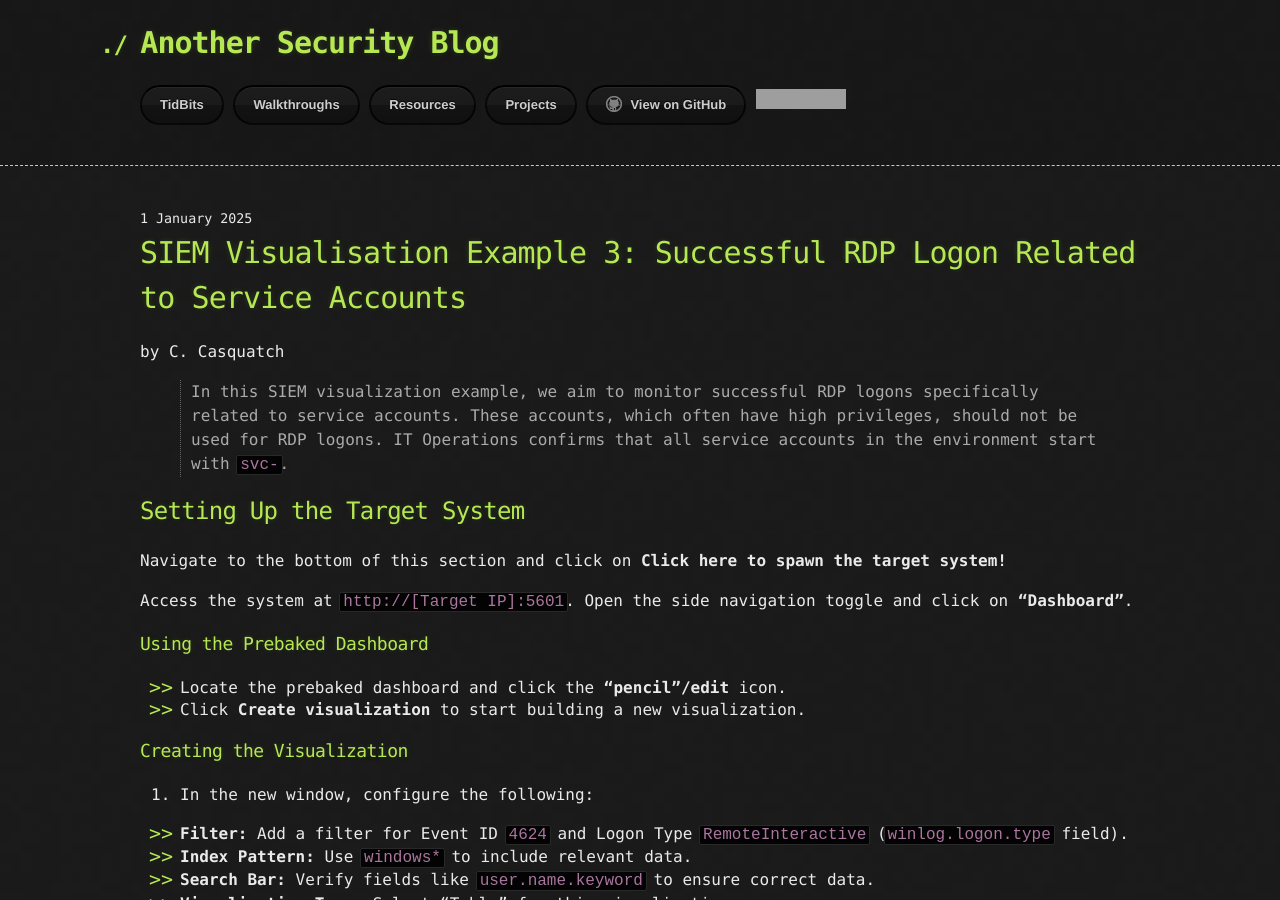
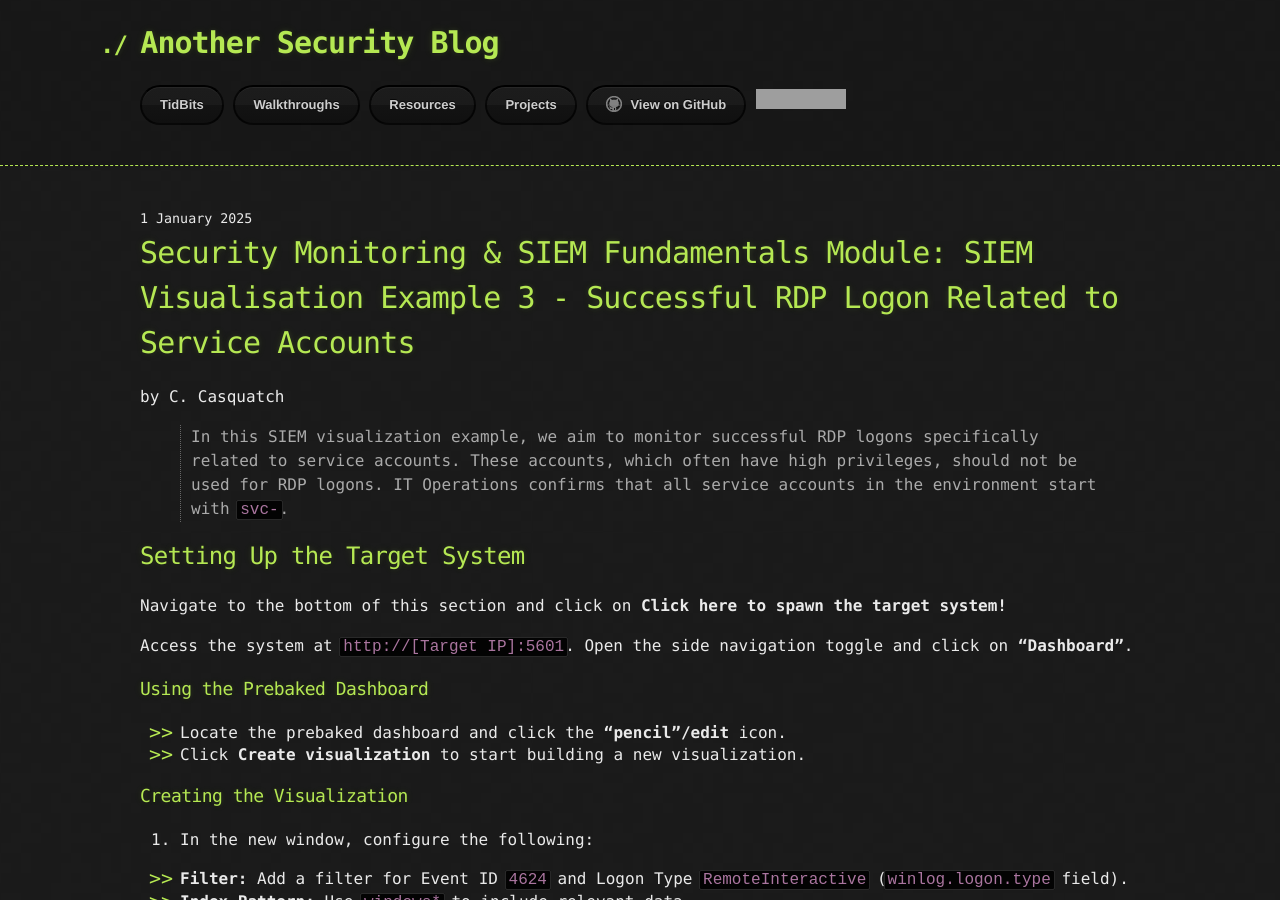
Before and after one commit to CyberCasquatch/cybercasquatch.github.io, a Jekyll site: the page built from _posts/Walkthroughs/2025-01-01-SIEMExampleThree-HTB.markdown, in a window 1280 px wide and 900 px high. Built offline with Jekyll 4.4.1, drawn with Linux system fonts in a browser that asks for light colours; the repository's description, which GitHub fills in, is left out; grey boxes are pictures that could not be loaded.

Commit message:
Update title

```diff
--- a/_posts/Walkthroughs/2025-01-01-SIEMExampleThree-HTB.markdown
+++ b/_posts/Walkthroughs/2025-01-01-SIEMExampleThree-HTB.markdown
@@ -1,6 +1,6 @@
 ---
 layout: post
-title:  "SIEM Visualisation Example 3: Successful RDP Logon Related to Service Accounts"
+title:  "Security Monitoring & SIEM Fundamentals Module: SIEM Visualisation Example 3 - Successful RDP Logon Related to Service Accounts"
 date: 2025-01-01
 author: C. Casquatch
 comments: false
```
